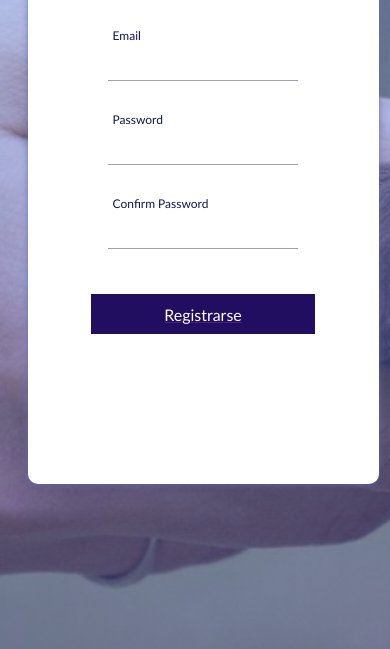
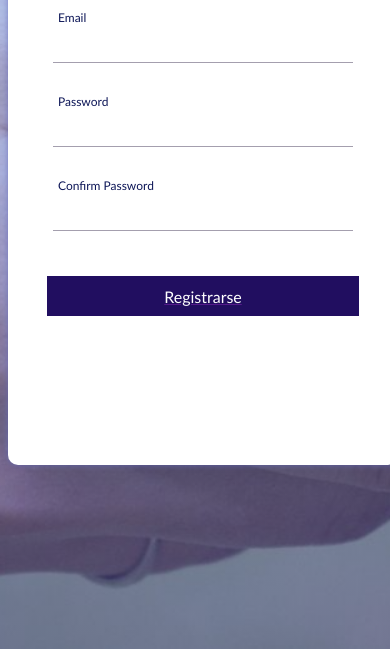
Before and after one commit to AlvaroFGA/fredaga.io, a plain HTML site: page html/registro.html in a window 390 px wide. Shown: the part 195-844 px from the top of the page. Drawn offline with Linux system fonts and the light colour scheme.

Commit message:
Update estilosRegistro.css

```diff
--- a/html/estilosRegistro.css
+++ b/html/estilosRegistro.css
@@ -24,11 +24,6 @@ h1{
     font-weight: 700;
 }
 form{
-    width: 90%;
-    max-width: 1200px;
-    overflow: hidden;
-    margin: auto;
-    padding: 60px 0;
     height: 70vh;
     background-color: #ffff;
     padding: 40px 0;
@@ -109,7 +104,12 @@ button{
     color: #0e1c60;
 }
 @media screen and (max-width:500px){
-    .form{
-        width: 80%;
+    form{
+        height: 70vh;
+        background-color: #ffff;
+        padding: 40px 0;
+        box-shadow: 0 0 6px 0 rgba(101, 107, 189, 0.8);
+        border-radius: 10px;
+        width: 90vh;
     }
 }
```
